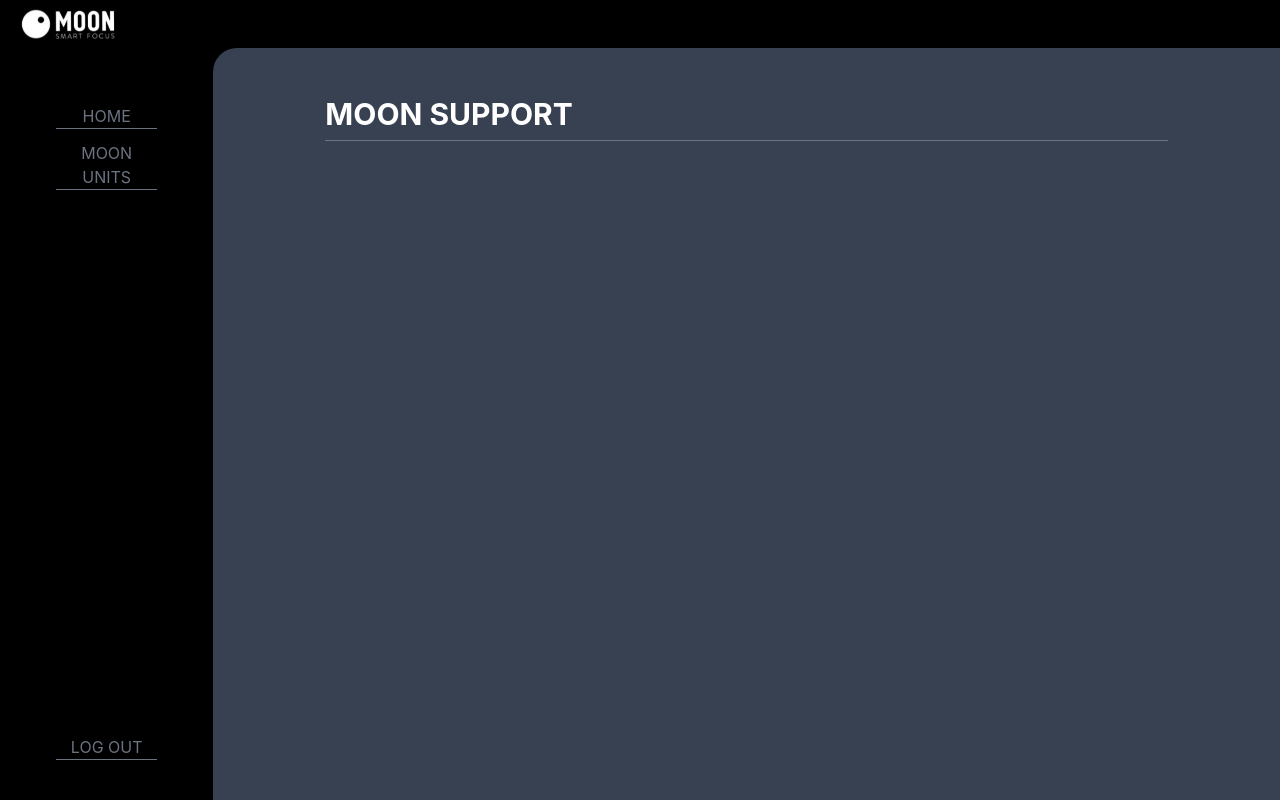
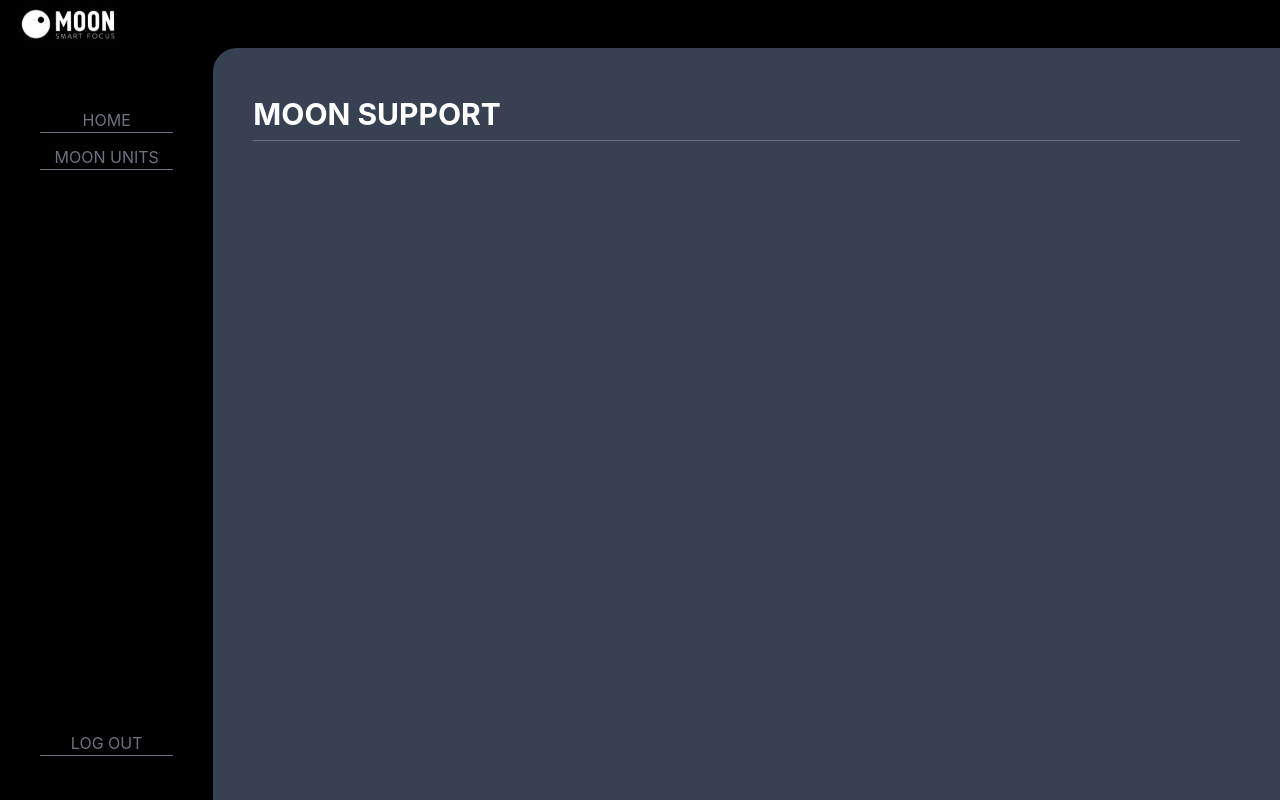
Before and after one commit to adtek98/moon-portal, a Next.js app: page / in a window 1280 px wide. Built offline with nearby package versions, Linux system fonts and the light colour scheme.

Commit message:
Some small changes to layout

```diff
--- a/src/components/Nav.tsx
+++ b/src/components/Nav.tsx
@@ -5,12 +5,12 @@ import Link from 'next/link';
 export const Nav = () => {
     return (
         <>
-            <div className="py-11 px-10 w-1/6 h-full text-center text-gray-500">
-                <ul className='h-[95%] px-4 w-full'>
+            <div className="py-12 px-10 w-1/6 h-full text-center text-gray-500">
+                <ul className='h-[95%] w-full'>
                     <Link href="/" className='w-full'><li className='border border-x-0 border-t-0 my-3 border-gray-500 hover:border-white hover:text-white'>HOME</li></Link>
-                    <li className='w-full border border-x-0 border-t-0 my-3 border-gray-500 hover:border-white hover:text-white'><Link className='' href="/devices"><span className='w-full'>MOON UNITS</span></Link></li>
+                    <li className='border border-x-0 border-t-0 my-3 border-gray-500 hover:border-white hover:text-white'><Link className='' href="/devices"><span className='w-full'>MOON UNITS</span></Link></li>
                 </ul>
-                <ul className='px-4'>
+                <ul className=''>
                     <li className='border border-x-0 border-t-0 border-gray-500 hover:border-white hover:text-white'><Link href="/login">LOG OUT</Link></li>
                 </ul>
             </div>
--- a/src/components/PortalLayout.tsx
+++ b/src/components/PortalLayout.tsx
@@ -4,9 +4,9 @@ import Link from 'next/link';
 export const PortalLayout = ({children}) => {
     return (
         <>
-            <div className='flex items-end h-[94%]'>
+            <div className='flex h-[94%]'>
                 <Nav/>
-                <div className="bg-gray-700 rounded-tl-3xl py-12 px-28 w-5/6 h-full">
+                <div className="bg-gray-700 rounded-tl-3xl py-12 px-10 w-5/6 h-full">
                     {children}
                 </div>
             </div>
--- a/src/components/UnitContainer.tsx
+++ b/src/components/UnitContainer.tsx
@@ -5,10 +5,10 @@ import { UnitItem } from './UnitItem';
 export const UnitContainer = ({units}) => {
     return (
         <>
-            <div className='listContainer w-full max-h-full p-4 overflow-auto'>
+            <div className='listContainer w-full max-h-full p-3 overflow-auto'>
                 <div className='flex w-5/6 mx-auto justify-between'>
                     <select defaultValue={'DEFAULT'} className='w-1/6 bg-gray-700 my-3 text-center border border-gray-500 border-x-0 border-t-0'>
-                    <option value={'DEFAULT'} className='color'>SORT AFTER</option>
+                    <option value={'DEFAULT'} className=''>SORT AFTER</option>
                     </select>
                     <input type="text" className='w-1/6 bg-gray-700 my-3 text-center border border-gray-500 border-x-0 border-t-0' placeholder='SEARCH' />
                 </div>
--- a/src/pages/unit/[serialnumber]/index.tsx
+++ b/src/pages/unit/[serialnumber]/index.tsx
@@ -10,13 +10,17 @@ export default function Unit({unit}) {
   return (
     <>
       <PortalLayout>
-        <div className='titleContainer border border-gray-500 border-x-0 border-t-0 flex justify-between'>
-          <h1 className='text-3xl text-bold font-bold mb-2'>{unit.name}</h1>
+        <div className='titleContainer border border-gray-500 border-x-0 border-t-0 flex justify-between pb-2'>
+          <h1 className='text-3xl font-bold'>{unit.name}</h1>
           <Link href='/devices' className='text-4xl text-gray-500 hover:text-white'><FontAwesomeIcon icon={faArrowLeftLong} /></Link>
         </div>
-        <div className='listContainer'>1
-          <p>SerialNumber: {unit.serialNumber}</p>
-          <p>Registered: {unit.registered}</p>
+        <div className='py-2'>
+          <div className='border border-gray-500 border-x-0 border-t-0'>
+            <h1 className='font-bold text-xl'>SYSTEM INFO</h1>
+            <p className='font-bold'><span className='font-thin'>Unit Name:</span> {unit.name}</p>
+            <p className='font-bold'><span className='font-thin'>SerialNumber:</span> {unit.serialNumber}</p>
+            <p className='font-bold'><span className='font-thin'>Registered:</span> {unit.registered}</p>
+          </div>
         </div>
       </PortalLayout>
     </>
```
